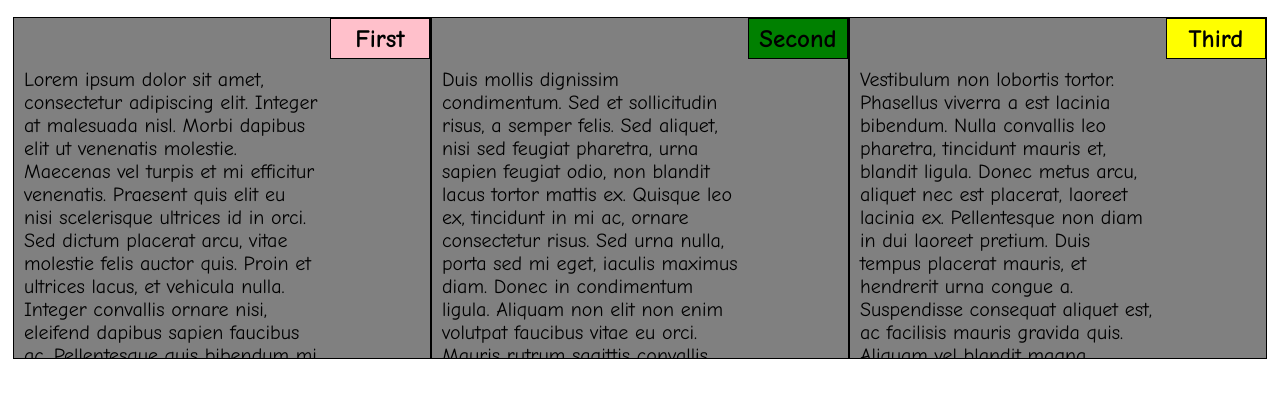
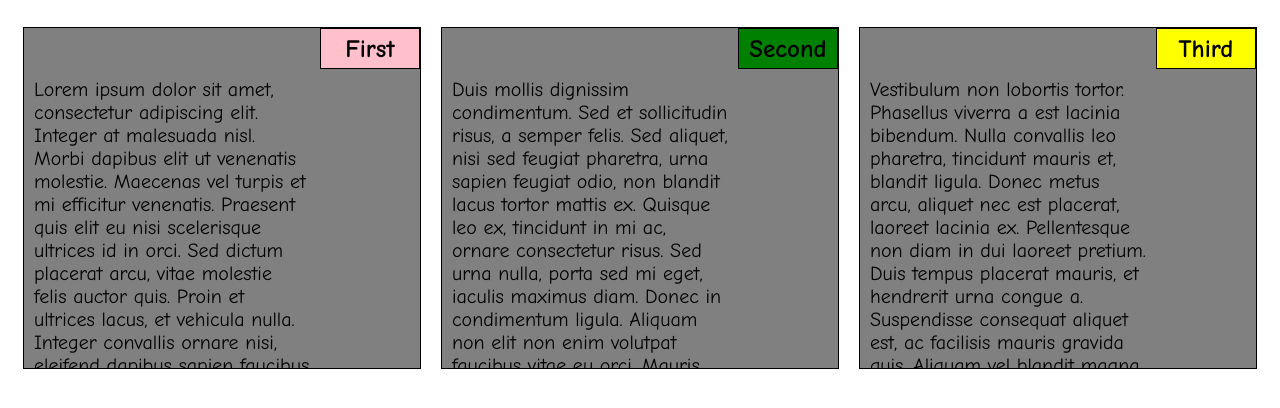
Before and after one commit to prusswan/htmlcssjs4webdev, a plain HTML site: page wk2_assignment/index.html in a window 1280 px wide. Shown: the part 52-460 px from the top of the page. Drawn offline with Linux system fonts and the light colour scheme.

Commit message:
fixed column margins

```diff
--- a/wk2_assignment/css/page.css
+++ b/wk2_assignment/css/page.css
@@ -1,4 +1,4 @@
-body {
+* {
   font-family: "Comic Sans MS";
 }
 
@@ -14,6 +14,8 @@ body {
 }
 
 .page-section {
+  margin: 10px;
+
   background: grey;
   color: black;
   font-size: 20px;
--- a/wk2_assignment/css/simple.css
+++ b/wk2_assignment/css/simple.css
@@ -26,7 +26,7 @@ p {
 @media (min-width: 992px) {
   .col-lg-1, .col-lg-2, .col-lg-3, .col-lg-4, .col-lg-5, .col-lg-6, .col-lg-7, .col-lg-8, .col-lg-9, .col-lg-10, .col-lg-11, .col-lg-12 {
     float: left;
-    border: 1px solid green;
+    /*border: 1px solid green;*/
   }
   .col-lg-1 {
     width: 8.33%;
@@ -70,7 +70,7 @@ p {
 @media (min-width: 768px) and (max-width: 991px) {
   .col-md-1, .col-md-2, .col-md-3, .col-md-4, .col-md-5, .col-md-6, .col-md-7, .col-md-8, .col-md-9, .col-md-10, .col-md-11, .col-md-12 {
     float: left;
-    border: 1px solid green;
+    /*border: 1px solid green;*/
   }
   .col-md-1 {
     width: 8.33%;
--- a/wk2_assignment/index.html
+++ b/wk2_assignment/index.html
@@ -4,16 +4,22 @@
 <h1 class="page-title">Our Menu</h1>
 
 <div class="row">
-  <div class="page-section col-lg-4 col-md-6">
+  <div class="col-lg-4 col-md-6">
+    <div class="page-section">
       <div class="section-title first">First</div>
       <div class="section-body">Lorem ipsum dolor sit amet, consectetur adipiscing elit. Integer at malesuada nisl. Morbi dapibus elit ut venenatis molestie. Maecenas vel turpis et mi efficitur venenatis. Praesent quis elit eu nisi scelerisque ultrices id in orci. Sed dictum placerat arcu, vitae molestie felis auctor quis. Proin et ultrices lacus, et vehicula nulla. Integer convallis ornare nisi, eleifend dapibus sapien faucibus ac. Pellentesque quis bibendum mi.</div>
     </div>
-  <div class="page-section col-lg-4 col-md-6">
+  </div>
+  <div class="col-lg-4 col-md-6">
+    <div class="page-section">
       <div class="section-title second">Second</div>
       <div class="section-body">Duis mollis dignissim condimentum. Sed et sollicitudin risus, a semper felis. Sed aliquet, nisi sed feugiat pharetra, urna sapien feugiat odio, non blandit lacus tortor mattis ex. Quisque leo ex, tincidunt in mi ac, ornare consectetur risus. Sed urna nulla, porta sed mi eget, iaculis maximus diam. Donec in condimentum ligula. Aliquam non elit non enim volutpat faucibus vitae eu orci. Mauris rutrum sagittis convallis. Nullam euismod iaculis viverra. Vestibulum ante ipsum primis in faucibus orci luctus et ultrices posuere cubilia Curae; Aliquam accumsan tellus aliquet ligula interdum tincidunt. Nullam ultrices justo nec dictum pretium.</div>
     </div>
-  <div class="page-section col-lg-4 col-md-12">
+  </div>
+  <div class="col-lg-4 col-md-12">
+    <div class="page-section">
       <div class="section-title third">Third</div>
       <div class="section-body">Vestibulum non lobortis tortor. Phasellus viverra a est lacinia bibendum. Nulla convallis leo pharetra, tincidunt mauris et, blandit ligula. Donec metus arcu, aliquet nec est placerat, laoreet lacinia ex. Pellentesque non diam in dui laoreet pretium. Duis tempus placerat mauris, et hendrerit urna congue a. Suspendisse consequat aliquet est, ac facilisis mauris gravida quis. Aliquam vel blandit magna. Vestibulum lectus magna, aliquam vitae justo eget, dapibus dignissim est. Etiam finibus dictum ultricies. Duis pulvinar justo nunc, vitae finibus sapien rhoncus eu. Fusce convallis gravida risus, sed mattis nisi dapibus eu. Fusce nec ornare ipsum. Praesent sagittis eleifend lacus, in vestibulum turpis blandit posuere. Phasellus ultrices pulvinar maximus. Vestibulum ante ipsum primis in faucibus orci luctus et ultrices posuere cubilia Curae;</div>
     </div>
   </div>
+</div>
```
Lines whose indentation alone changed are shown as unchanged.
